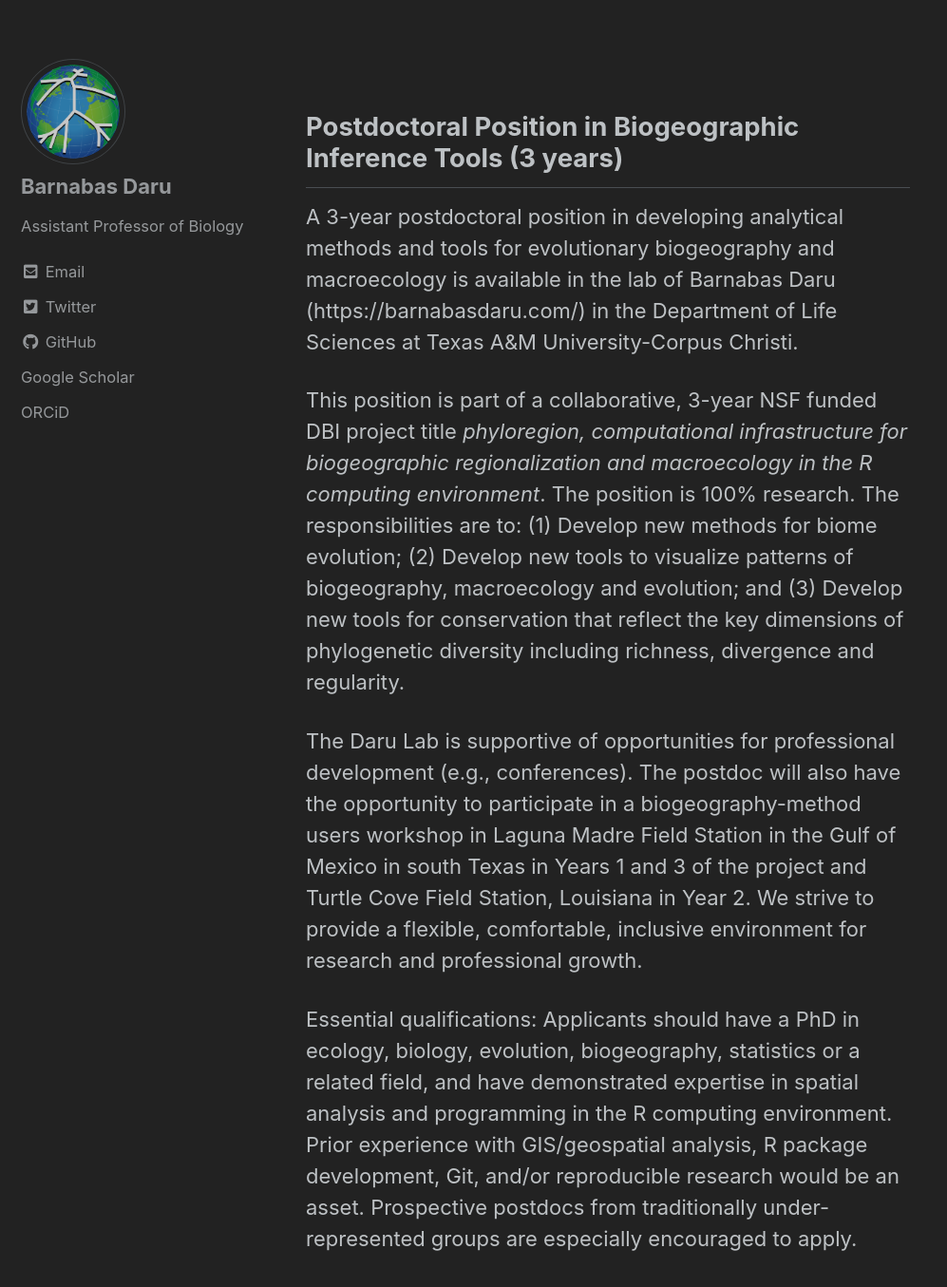
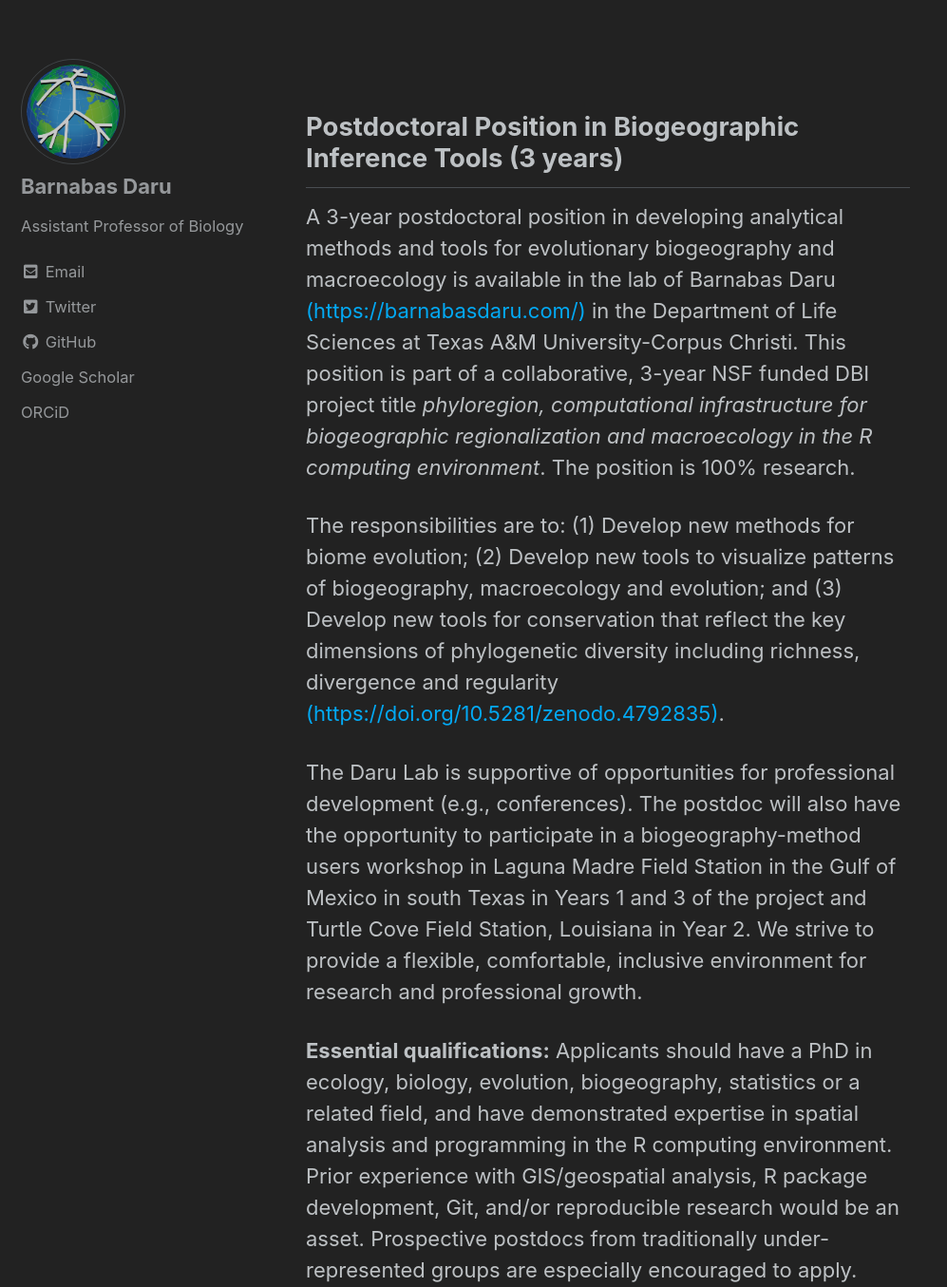
Before and after one commit to darunabas/darulab.github.io, a Jekyll site: the page built from _posts/2021-07-13-Postdoctoral-Position-Biogeography.md, in a window 1280 px wide and 1400 px high, scrolled down 369 px, cut to the strip 45-1400 px from the top of the window. Shown: the whole strip at 95% size, without its empty margins (0-997 px from the left). Built offline with Jekyll 4.4.1, drawn with Linux system fonts in a browser that asks for light colours; cached includes are drawn as plain includes; some of the changed lines change nothing that is shown; some of the changed text lies outside the part shown.

Commit message:
Update 2021-07-13-Postdoctoral-Position-Biogeography.md

```diff
--- a/_posts/2021-07-13-Postdoctoral-Position-Biogeography.md
+++ b/_posts/2021-07-13-Postdoctoral-Position-Biogeography.md
@@ -1,18 +1,20 @@
 ---
 layout: single
 title: Postdoctoral Position in Biogeographic Inference Tools (3 years)
-date: 2021-06-11
+date: 2021-07-13
 type: post
 published: true
 status: publish
 excerpt_separator: <!--more-->
 share: true
-categories:
-- Updates
 header:
   overlay_image: /assets/images/TAMUCC.png
   overlay_filter: 0.2
 excerpt: ""
+categories:
+- Updates
+image: /assets/images/TAMUCC.png
+feature-img: "/assets/images/TAMUCC.png"
 tags:
   - link
   - Post Formats
@@ -20,27 +22,27 @@
 
 ## Postdoctoral Position in Biogeographic Inference Tools (3 years)
 
-A 3-year postdoctoral position in developing analytical methods and tools for evolutionary biogeography and macroecology is available in the lab of Barnabas Daru (https://barnabasdaru.com/) in the Department of Life Sciences at Texas A&M University-Corpus Christi.
+A 3-year postdoctoral position in developing analytical methods and tools for evolutionary biogeography and macroecology is available in the lab of Barnabas Daru [(https://barnabasdaru.com/)](https://barnabasdaru.com/) in the Department of Life Sciences at Texas A&M University-Corpus Christi. This position is part of a collaborative, 3-year NSF funded DBI project title *phyloregion, computational infrastructure for biogeographic regionalization and macroecology in the R computing environment*. The position is 100% research.
 
 <!--more-->
 
-This position is part of a collaborative, 3-year NSF funded DBI project title *phyloregion, computational infrastructure for biogeographic regionalization and macroecology in the R computing environment*. The position is 100% research. The responsibilities are to: (1) Develop new methods for biome evolution; (2) Develop new tools to visualize patterns of biogeography, macroecology and evolution; and (3) Develop new tools for conservation that reflect the key dimensions of phylogenetic diversity including richness, divergence and regularity.
+The responsibilities are to: (1) Develop new methods for biome evolution; (2) Develop new tools to visualize patterns of biogeography, macroecology and evolution; and (3) Develop new tools for conservation that reflect the key dimensions of phylogenetic diversity including richness, divergence and regularity [(https://doi.org/10.5281/zenodo.4792835)](https://doi.org/10.5281/zenodo.4792835){:target="_blank"}.
 
 The Daru Lab is supportive of opportunities for professional development (e.g., conferences).
 The postdoc will also have the opportunity to participate in a biogeography-method users workshop in Laguna Madre Field Station in the Gulf of Mexico in south Texas in Years 1 and 3 of the project and Turtle Cove Field Station, Louisiana in Year 2. We strive to provide a flexible, comfortable, inclusive environment for research and professional growth.
 
-Essential qualifications:
+**Essential qualifications:**
 Applicants should have a PhD in ecology, biology, evolution, biogeography, statistics or a related field, and have demonstrated expertise in spatial analysis and programming in the R computing environment. Prior experience with GIS/geospatial analysis, R package development, Git, and/or reproducible research would be an asset. Prospective postdocs from traditionally under-represented groups are especially encouraged to apply.
 
-Application:
+**Application:**
 Applicants should electronically submit a single PDF containing the following:
-1) a 2-page cover letter detailing your research interests and skills that matches the position;
-2) a CV (with 3-5 references listed at the end)
+1. a 2-page cover letter detailing your research interests and skills that matches the position;
+2. a CV (with 3-5 references listed at the end)
 
 Please submit applications to xx
 Direct any questions to Dr. Barnabas Daru at barnabas.daru@tamucc.edu
 
 The start date is September 2021, with flexibility.
 
-Terms of employment:
+**Terms of employment:**
 Salary of $40,000-$45,000 (depending on experience), health insurance, and other benefits are included.  This position is based at Texas A&M University-Corpus Christi.
```
